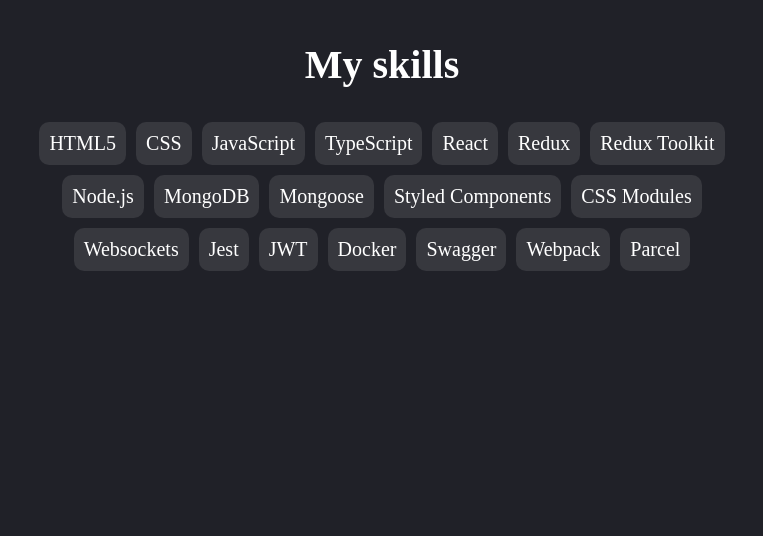
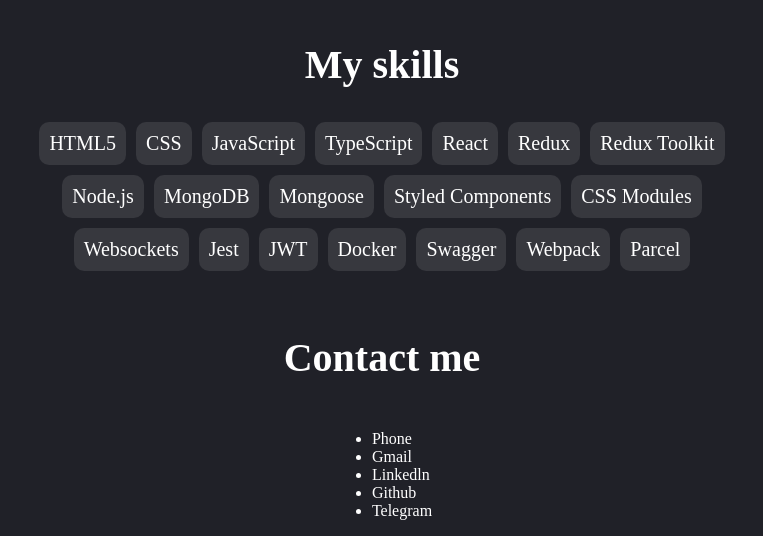
Before and after one commit to Dzhaman-Nazarii/portfolio-dzhaman, a website built with Parcel: page src/index.html in a window 1280 px wide. Shown: the part 1337-1873 px from the top of the page, without its empty margins (258-1021 px from the left). Before the commit the page ends 1608 px from the top, so only its background shows below. Built offline with nearby package versions, Linux system fonts and the light colour scheme; files whose address does not match are found by name.

Commit message:
start do contact

```diff
--- a/src/index.html
+++ b/src/index.html
@@ -13,6 +13,7 @@
       <include src="./partials/about.html"></include>
       <include src="./partials/projects.html"></include>
       <include src="./partials/skills.html"></include>
+      <include src="./partials/contacts.html"></include>
     </main>
     <script type="module" src="./index.js"></script>
   </body>
--- a/src/js/projects.js
+++ b/src/js/projects.js
@@ -1,7 +1,6 @@
 const images = document.querySelectorAll('.slider-img');
 const prevBtn = document.querySelector('.prev');
 const nextBtn = document.querySelector('.next');
-console.log(images);
 let imageIndex = 0;
 
 function show(index) {
--- /dev/null
+++ b/src/partials/contacts.html
@@ -0,0 +1,10 @@
+<section class="contacts">
+    <h1 class="contacts__header">Contact me</h1>
+    <ul>
+        <li>Phone</li>
+        <li>Gmail</li>
+        <li>Linkedln</li>
+        <li>Github</li>
+        <li>Telegram</li>
+    </ul>
+</section>
--- /dev/null
+++ b/src/sass/_contacts.scss
@@ -0,0 +1,10 @@
+.contacts {
+    margin-top: 30px;
+    display: flex;
+    flex-direction: column;
+    align-items: center;
+    &__header {
+        font-size: 40px;
+        font-weight: bolder;
+    }
+}
--- a/src/sass/index.scss
+++ b/src/sass/index.scss
@@ -3,6 +3,7 @@
 @import './_about';
 @import './_projects';
 @import './skills';
+@import './contacts';
 
 body {
     box-sizing: border-box;
```
